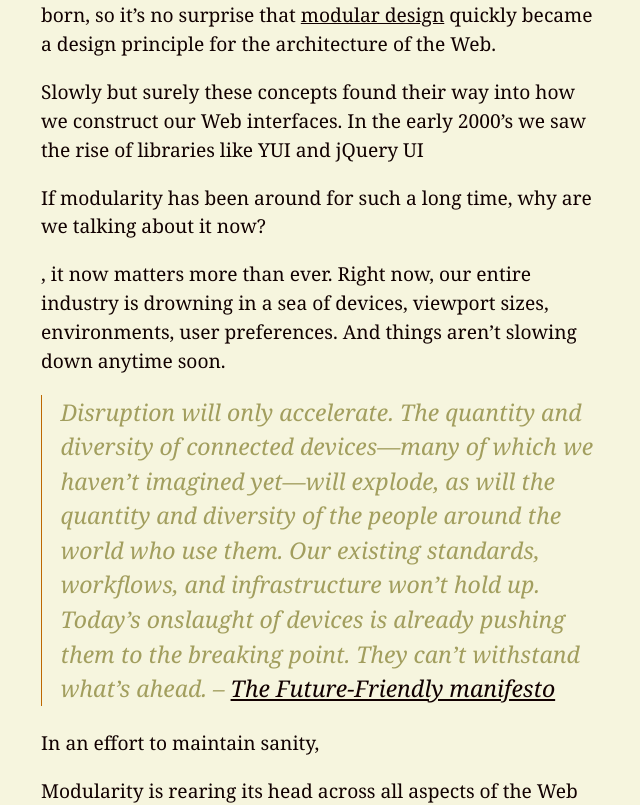
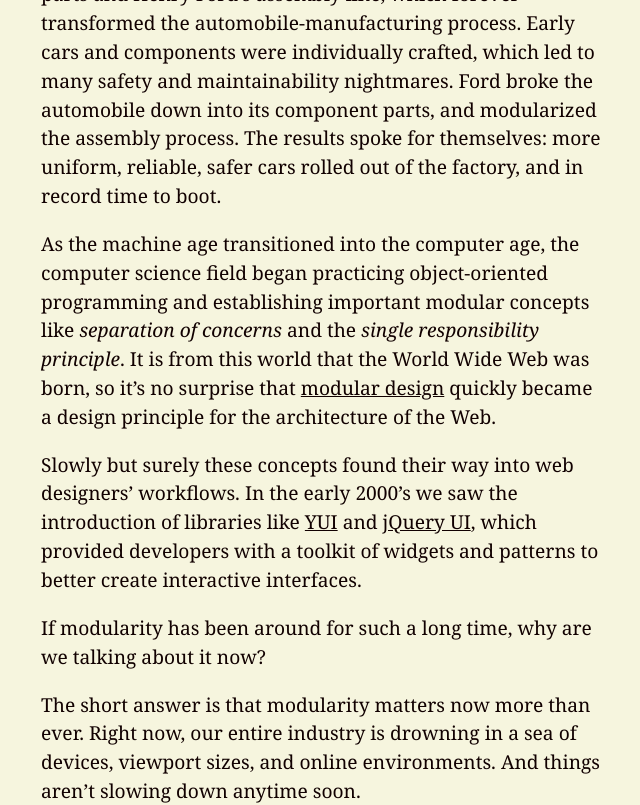
Before and after one commit to bradfrost/atomic-design, a Jekyll site: the page built from chapter-1.md, in a window 1280 px wide and 1400 px high, scrolled down 3982 px. Shown: the top 805 px of the window, without its empty margins (319-959 px from the left). Built offline with Jekyll 4.4.1, drawn with Linux system fonts in a browser that asks for light colours; some of the changed text lies outside the part shown; grey boxes are pictures that could not be loaded.

Commit message:
Chapter 1 text, include images, figure includes

```diff
--- a/chapter-1.md
+++ b/chapter-1.md
@@ -7,7 +7,7 @@ permalink: /chapter-1/
 
 A long, long time ago, there were these things called _books_. Remember them? These contraptions were heavy and bulky and made from the pulp of dead trees. Inside these books were things called _pages_. You turned them, and they cut your fingers.
 
-Awful things. I’m so glad these book things and their razor-sharp pages aren’t around anymore.
+Awful things. I’m so glad these book things with their razor-sharp pages aren’t around anymore.
 
 Oh wait.
 
@@ -22,7 +22,7 @@ As we’ll discuss throughout this book, the way things are named very much impa
 
 From the beginning, the page metaphor provided users with a familiar language for which to navigate this brave new World Wide Web. Concepts like bookmarking, pagination, etc. helped new Web users explore and eventually master an entirely new medium using conventions they were already comfortable with.
 
-*[note: image of Chrome “This Webpage is not available” ]*
+{% include figure.html src="../images/content/chrome-webpage.png" caption="Chrome browser displaying ‘This webpage is not available’ message" %}
 
 The page was–and continues to be–a very visible and helpful metaphor for the end users of the Web. It also has a profound influence on how Web experiences are created.
 
@@ -54,15 +54,17 @@ and Henry Ford’s assembly line, which forever transformed the automobile-manuf
 
 As the machine age transitioned into the computer age, the computer science field began practicing object-oriented programming and establishing important modular concepts like *separation of concerns* and the *single responsibility principle*. It is from this world that the World Wide Web was born, so it’s no surprise that [modular design](http://www.w3.org/DesignIssues/Principles.html#Modular) quickly became a design principle for the architecture of the Web.
 
-Slowly but surely these concepts found their way into how we construct our Web interfaces. In the early 2000’s we saw the rise of libraries like YUI and jQuery UI
+Slowly but surely these concepts found their way into web designers’ workflows. In the early 2000’s we saw the introduction of libraries like [YUI](http://yuilibrary.com/) and [jQuery UI](http://jqueryui.com/), which provided developers with a toolkit of widgets and patterns to better create interactive interfaces.
 
 If modularity has been around for such a long time, why are we talking about it now?
 
-, it now matters more than ever. Right now, our entire industry is drowning in a sea of devices, viewport sizes, environments, user preferences. And things aren’t slowing down anytime soon.
+The short answer is that modularity matters now more than ever. Right now, our entire industry is drowning in a sea of devices, viewport sizes, and online environments. And things aren’t slowing down anytime soon.
 
-> Disruption will only accelerate. The quantity and diversity of connected devices—many of which we haven't imagined yet—will explode, as will the quantity and diversity of the people around the world who use them. Our existing standards, workflows, and infrastructure won't hold up. Today's onslaught of devices is already pushing them to the breaking point. They can't withstand what's ahead. – [The Future-Friendly manifesto](http://futurefriendlyweb.com/)
+{% include figure.html src="../images/content/devices.jpg" caption="These are just some of the connected devices that access our Web experiences." %}
 
-In an effort to maintain sanity,
+> Disruption will only accelerate. The quantity and diversity of connected devices—many of which we haven't imagined yet—will explode, as will the quantity and diversity of the people around the world who use them. Our existing standards, workflows, and infrastructure won't hold up. Today's onslaught of devices is already pushing them to the breaking point. They can't withstand what's ahead. <cite>[The Future-Friendly manifesto](http://futurefriendlyweb.com/)</cite>
+
+In an effort to maintain our sanity, we need to . How can we create effective Web experiences?
 
 Modularity is rearing its head across all aspects of the Web creation process, affecting strategy, process, content, design, and development.
 
@@ -86,14 +88,14 @@ Code: Object oriented programming influencing CSS architecture, [JavaScript patt
 ### Evolving deliverables
 
 ### UI Design
-> We’re not designing pages, we’re designing systems of components. - [Stephen Hay](http://bradfrost.com/blog/mobile/bdconf-stephen-hay-presents-responsive-design-workflow/)
+> We’re not designing pages, we’re designing systems of components. <cite>[Stephen Hay](http://bradfrost.com/blog/mobile/bdconf-stephen-hay-presents-responsive-design-workflow/)</cite>
 
-What is an interface made of? What are our Lego® bricks? What are our Subway sandwich pieces that we combine into millions of delicious combinations?
+What is an interface made of? What are our Lego<sup>®</sup> bricks? What are our Subway sandwich pieces that we combine into millions of delicious combinations?
 
 It’s these questions that we’ve been asking frequently ourselves  ever since the
 
 
-and UI frameworks like Bootstrap and Foundation by Zurb
+and UI frameworks like [Bootstrap](http://getbootstrap.com/) and Foundation by Zurb
 
 [Responsive deliverables](http://daverupert.com/2013/04/responsive-deliverables/) by Dave Rupert.
 
```
Also changed, not shown: 2 other files.
